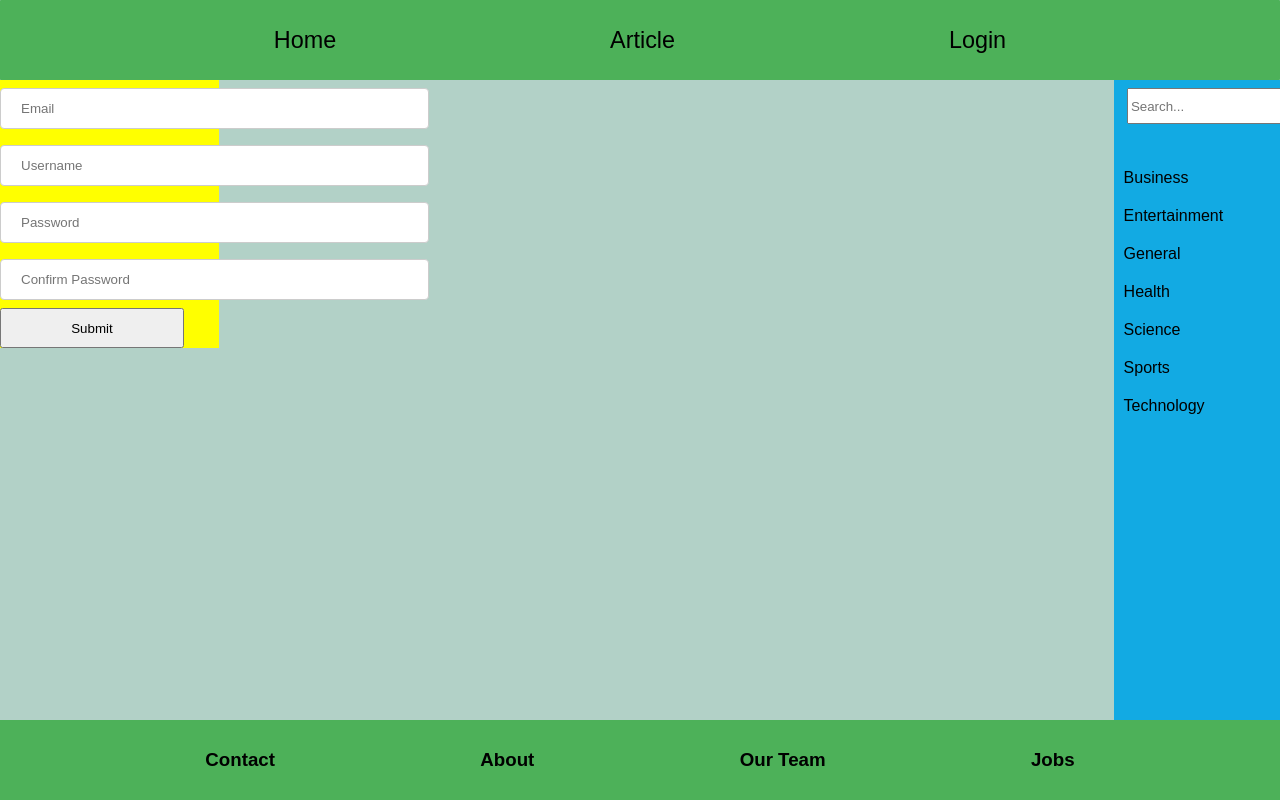
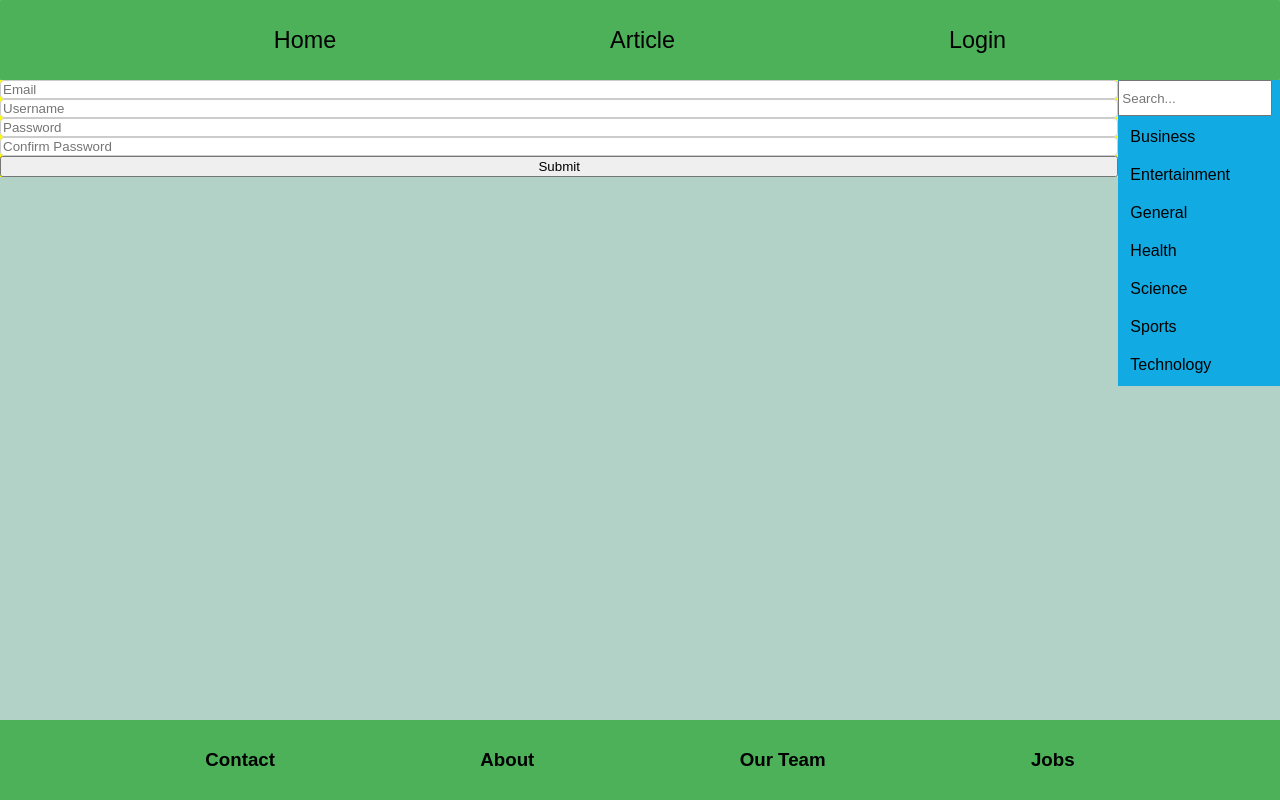
Before and after one commit to FelixGrahn/ExaminationNewsApp, a React (Create React App) app: page /Register in a window 1280 px wide. Built offline with nearby package versions, Linux system fonts and the light colour scheme.

Commit message:
fix: fixed sidebar

```diff
--- a/src/App.tsx
+++ b/src/App.tsx
@@ -8,18 +8,18 @@ import Landingpage from "./routes/Landingpage";
 const OriginDiv = styled.div`
   height: 100%;
   width: 100%;
-  jusitfy-content: center;
+  /* jusitfy-content: center; */
 `;
 
 function App() {
   return (
-    <OriginDiv>
+    <div>
       {/* <Navbar/> */}
 
       <Landingpage />
       <Footer />
       <Outlet />
-    </OriginDiv>
+    </div>
   );
 }
 
--- a/src/Components/Sidebars/Sidebar.tsx
+++ b/src/Components/Sidebars/Sidebar.tsx
@@ -6,15 +6,15 @@ import { useNavigate } from 'react-router-dom';
 const NavbarStyling = styled.div`
   background-color: #12aae3;
   display: flex;
-  left: 87%;
-  width: 13%;
+  /* left: 87%; */
+  /* width: 13%; */
   top: 5.0rem;
-  position: fixed;
+  /* position: fixed; */
   height: 100%;
-  padding-top: 5rem;
+  /* padding-top: 5rem; */
 
   .searchfield {
-    position: relative;
+    /* position: relative; */
     width: 90%;
     height: 1.875rem;
     top: -200%;
@@ -27,7 +27,7 @@ const NavbarStyling = styled.div`
   }
   @media (max-width: 414px) {
     display: flex;
-    position: absolute;
+    /* position: absolute; */
     top:80px;
     left: 65%;
     width: 144px;
@@ -40,11 +40,11 @@ const LinkStyling = styled.div`
 
 `;
 const LinkStylingCategories = styled.div`
-  position: absolute;
+  /* position: absolute; */
   flex-direction: column;
   display: flex;
   top: 9%;
-  left: 16%
+  left: 16%;
   margin: 0.125rem;
   font-family: Arial, Helvetica, sans-serif;
    @media (max-width: 414px){
@@ -95,16 +95,12 @@ const Sidebar = ({}: props) => {
       <LinkStyling>
 
           <form onSubmit={handleSubmit}>
-          <label>
-
               <input
                 type="text"
                 value={searchterm}
                 onChange={(e) => setSearchterm(e.target.value)}
                 placeholder="Search..."
               className="searchfield"/>
-
-            </label>
           </form>
 
 
--- a/src/index.tsx
+++ b/src/index.tsx
@@ -30,6 +30,7 @@ const SidebarDevider = styled.div`
     align-items: center; */
     display: flex;
 
+
   @media (max-width: 414px) {
     padding-top: 5rem;
   }
@@ -37,6 +38,8 @@ const SidebarDevider = styled.div`
 
 const ContentDiv = styled.div`
    background-color: yellow;
+   height: 100%;
+   width: 100%
   /* width: 100%;
     height: 5rem;
     align-items: center; */
@@ -54,6 +57,7 @@ root.render(
     <Navbar />
 
     <SidebarDevider>
+
       <ContentDiv>
         <Routes>
           <Route path="/" element={<App />} />
@@ -69,7 +73,6 @@ root.render(
         </Routes>
 
       </ContentDiv>
-
       <Sidebar />
     </SidebarDevider>
     <Footer />
--- a/src/routes/Register.tsx
+++ b/src/routes/Register.tsx
@@ -16,34 +16,34 @@ const ContentDiv = styled.div`
     height: 5rem;
     //justify-self: center;
     align-items: center;
-   display: flex;
+   display: flex; */
 `;
 
 const Form = styled.form`
   display: flex;
   justify-content: center;
-  left: 280%;
+  /* left: 280%;
   width: 140%;
-  top: 40px;
+  top: 40px; */
   flex-flow: column;
   /* background-color: #787878; */
 `;
 
 const TextInput = styled.input`
   //position: relative;
-  left: 280%;
+  /* left: 280%;
   width: 140%;
   top: 40px;
   padding: 12px 20px;
-  margin: 8px 0;
+  margin: 8px 0; */
   display: inline-block;
   border: 1px solid #ccc;
   border-radius: 4px;
   box-sizing: border-box;
   @media (max-width: 414px) {
     /* top: 7.5rem; */
-    width: 12.5rem;
-    height: 3.125rem;
+    /* width: 12.5rem;
+    height: 3.125rem; */
     /* left: 4%; */
   }
 `;
@@ -52,28 +52,28 @@ const Label = styled.label``;
 
 const Button = styled.button`
   /*position: relative;*/
-  left: 37.5rem;
+  /* left: 37.5rem;
   width: 60%;
   height: 2.5rem;
-  top: 70px;
+  top: 70px; */
   /* left: -4%; */
   @media (max-width: 414px) {
-    width: 10rem;
-    height: 3.125rem;
+    /* width: 10rem;
+    height: 3.125rem; */
     /* top: 180px; */
     /* left: -42%; */
   }
 `;
 
-const Title = styled.h1`
-  position: relative;
-  left: 62%;
-  font-family: Arial, Helvetica, sans-serif;
-  @media (max-width: 414px) {
-    left: 50%;
-    top: 6.25rem;
-  }
-`;
+// const Title = styled.h1`
+//   position: relative;
+//   left: 62%;
+//   font-family: Arial, Helvetica, sans-serif;
+//   @media (max-width: 414px) {
+//     left: 50%;
+//     top: 6.25rem;
+//   }
+// `;
 
 function Register() {
   const [data, setData] = useState([]);
```
